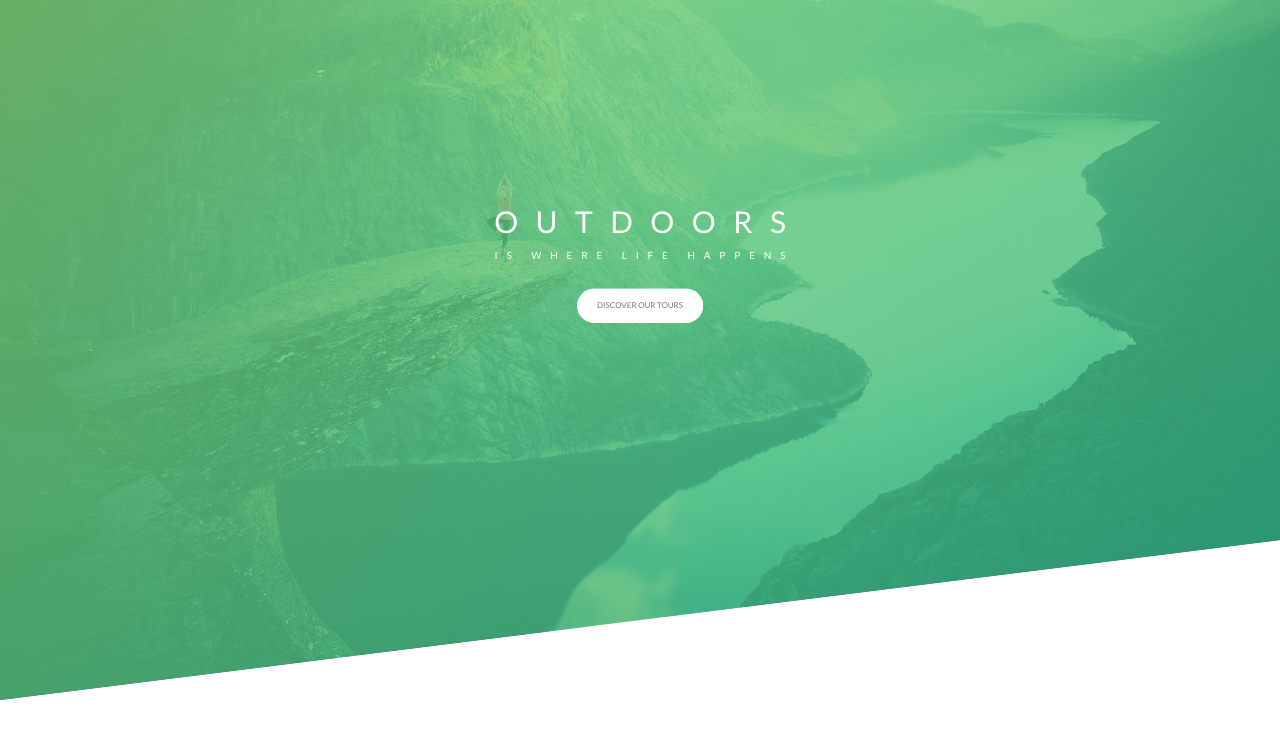
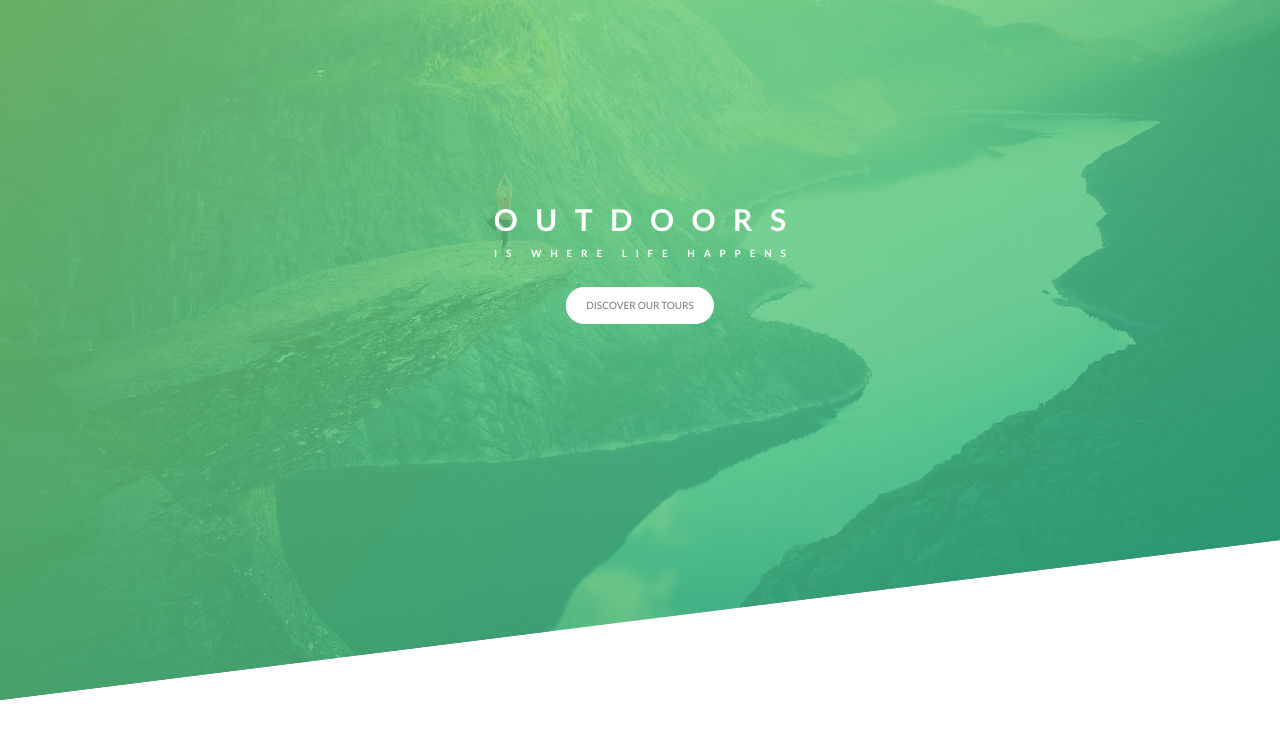
Before and after one commit to danh-bui/natours-mobile, a website: page index.html in a window 1280 px wide. Shown: the part 60-798 px from the top of the page. Drawn offline with Linux system fonts and the light colour scheme.

Commit message:
header almost done, nav to be added

```diff
--- a/sass/main.scss
+++ b/sass/main.scss
@@ -65,7 +65,7 @@ body {
   &-main {
     display: block;
     font-size: 6rem;
-    font-weight: 400;
+    font-weight: 700;
     letter-spacing: 3.5rem;
     margin-right: -3.5rem;
 
@@ -76,7 +76,7 @@ body {
   &-sub {
     display: block;
     font-size: 2rem;
-    font-weight: 400;
+    font-weight: 700;
     letter-spacing: 1.76rem;
     margin-right: -1.76rem;
 
@@ -137,7 +137,7 @@ body {
     margin-top: 5rem;
     transition: all .2s;
     position: relative;
-    font-size: 1.6rem;
+    font-size: 2rem;
   }
   &:hover {
     transform: translateY(-.4rem);
```
Also changed, not shown: css/style.css.
